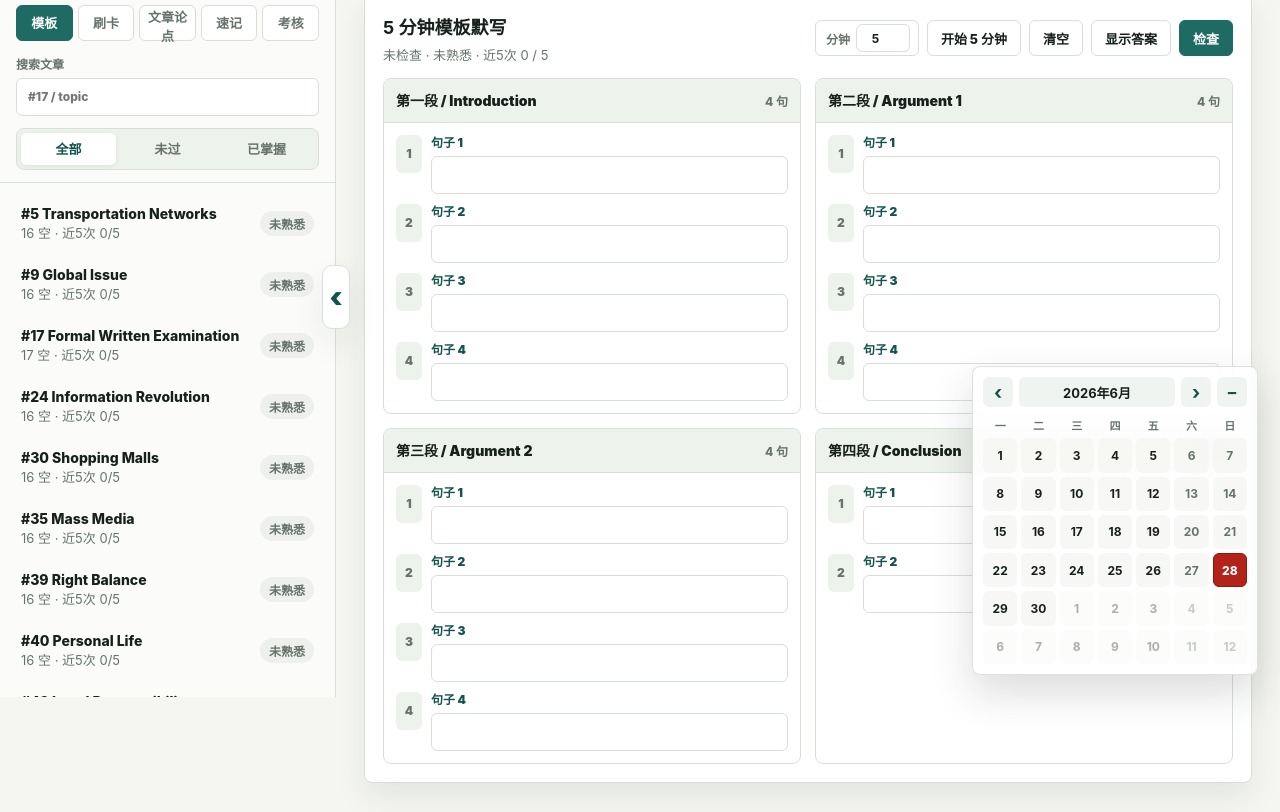
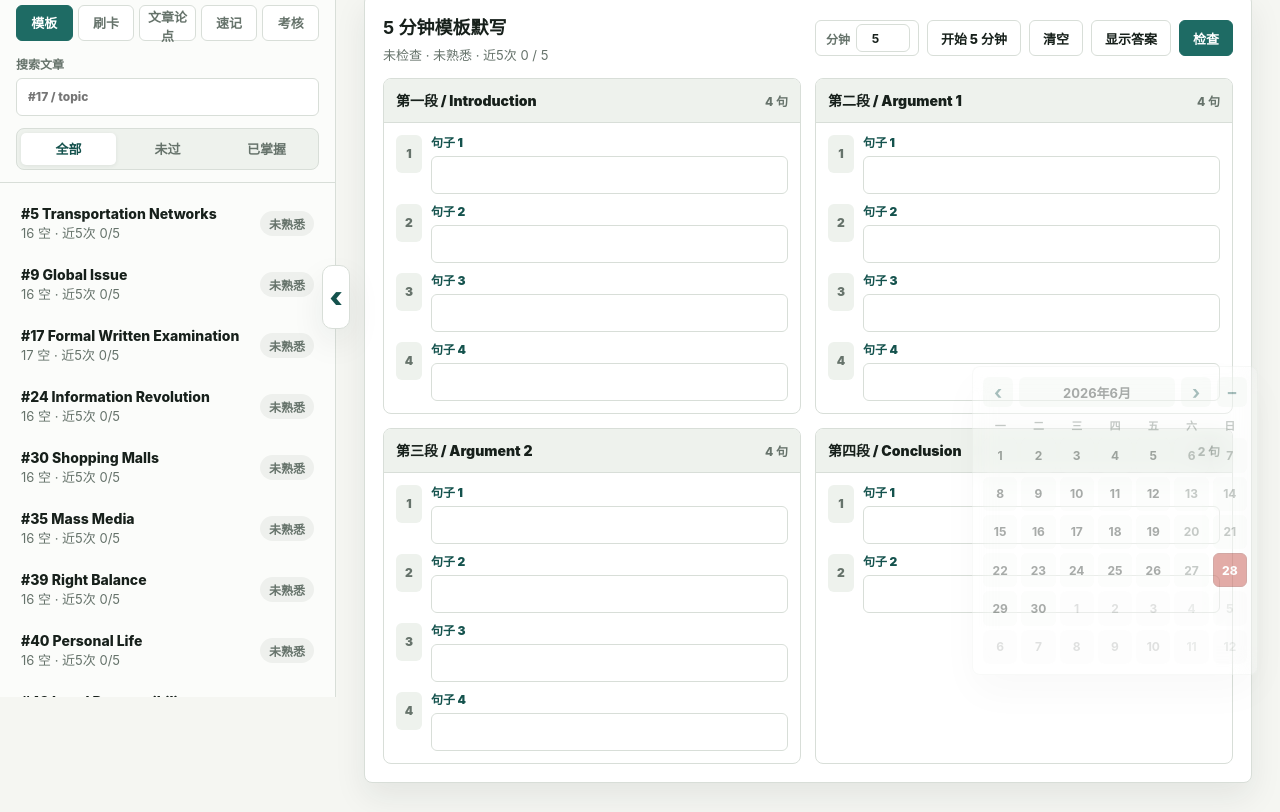
Before and after one commit to MeYuChen/my_pte, a website: page index.html in a window 1280 px wide. Shown: the part 103-915 px from the top of the page. Drawn offline with Linux system fonts and the light colour scheme.

Commit message:
Tune floating calendar opacity

```diff
--- a/styles.css
+++ b/styles.css
@@ -1528,23 +1528,27 @@ body.is-catalog-open {
   z-index: 8;
   width: 286px;
   padding: 10px;
-  border: 1px solid rgba(216, 222, 216, 0.88);
+  border: 1px solid rgba(216, 222, 216, 0.46);
   border-radius: 8px;
-  background: rgba(255, 255, 255, 0.78);
-  box-shadow: 0 18px 42px rgba(28, 39, 33, 0.16);
+  background: rgba(255, 255, 255, 0.42);
+  box-shadow: 0 18px 42px rgba(28, 39, 33, 0.08);
+  opacity: 0.38;
   backdrop-filter: blur(12px);
   -webkit-backdrop-filter: blur(12px);
-  transition: width 160ms ease, background-color 160ms ease, opacity 160ms ease;
+  transition: width 160ms ease, background-color 160ms ease, border-color 160ms ease, box-shadow 160ms ease, opacity 160ms ease;
 }
 
 .study-calendar:hover,
 .study-calendar:focus-within {
-  background: rgba(255, 255, 255, 0.94);
+  border-color: rgba(216, 222, 216, 0.92);
+  background: rgba(255, 255, 255, 0.96);
+  box-shadow: 0 18px 42px rgba(28, 39, 33, 0.18);
+  opacity: 1;
 }
 
 .study-calendar.is-collapsed {
   width: 150px;
-  opacity: 0.72;
+  opacity: 0.32;
 }
 
 .study-calendar-header {
```
